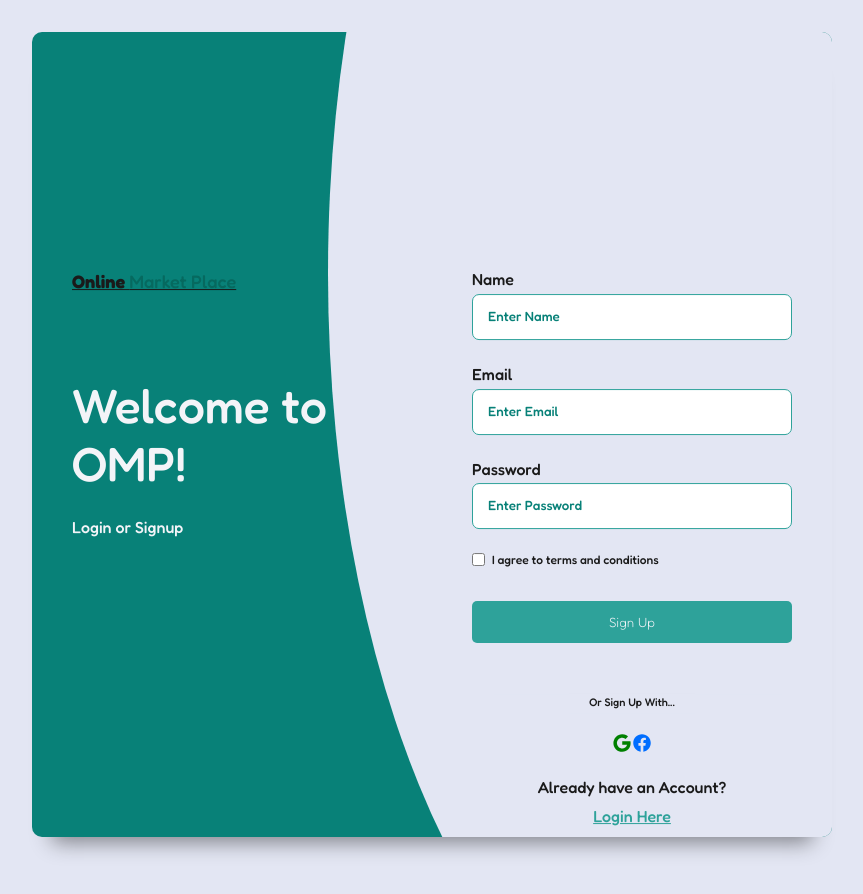
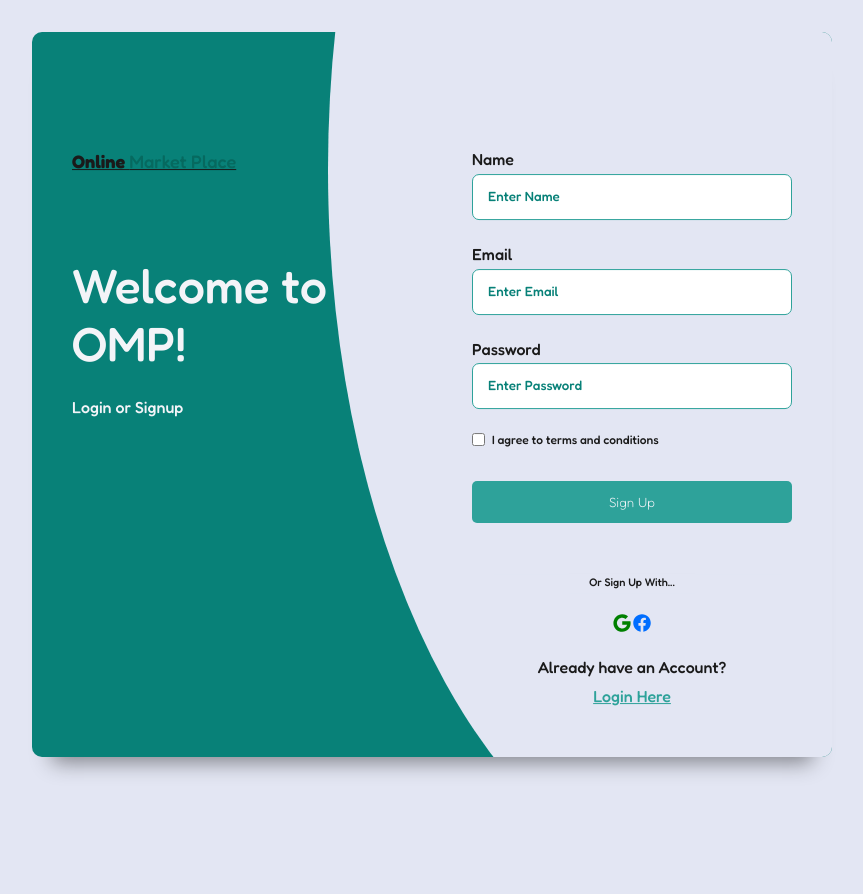
Before and after one commit to VinnRe/OMP, a plain HTML site: page login-signup.html in a window 1280 px wide. Both pictures are taken after a click on the link "Sign Up". Shown: the whole page, without its empty margins (208-1071 px from the left). After the commit the page ends 837 px from the top, so only its background shows below. Drawn offline with nearby package versions, Linux system fonts and the light colour scheme.

Commit message:
Fix signup page styles

```diff
--- a/css/login_signup.css
+++ b/css/login_signup.css
@@ -67,7 +67,12 @@
 :is(.login, .signup) > div {
     position: relative;
     flex: 1 0 50%;
-    padding: 15% 5%;
+    padding: 20% 5%;
+}
+
+:is(.signup) > div {
+    margin-top: 0;
+    padding-top: 0;
 }
 
 .content-heading--ls .y-style {
```
